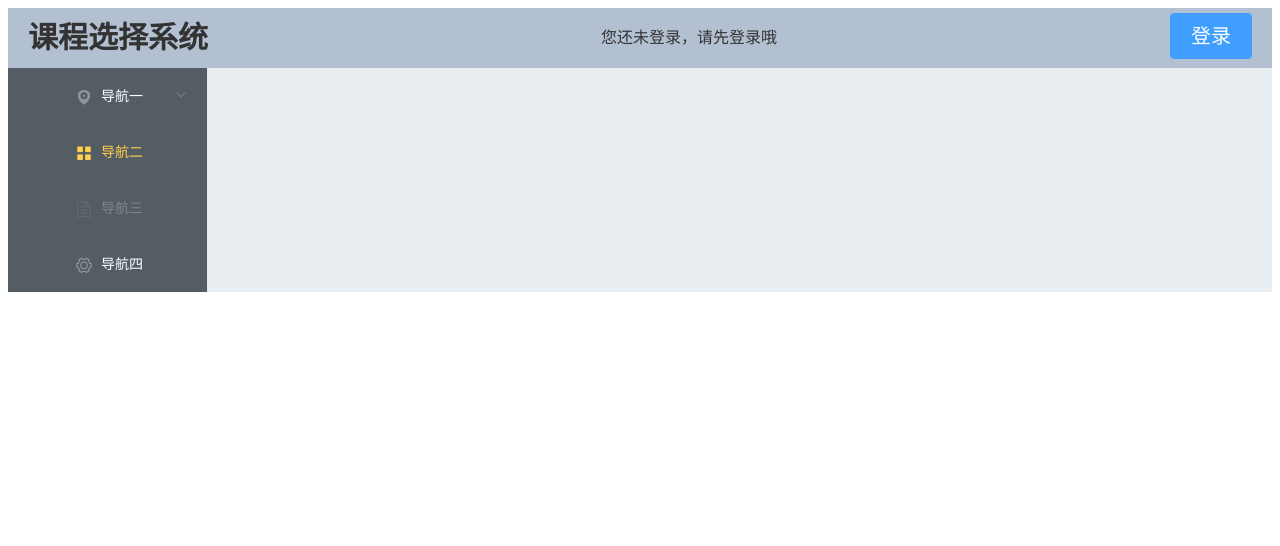
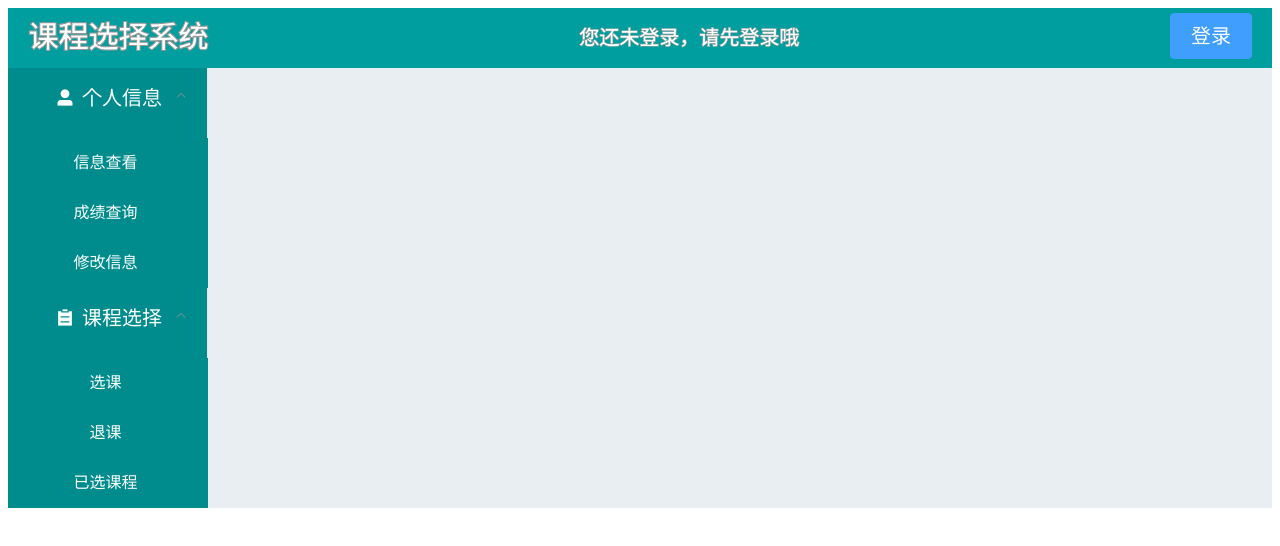
Before and after one commit to zeroRains/CourseSelection-HBase, a Vue app in the folder FrontEnd/frontend/: page /home in a window 1280 px wide. Shown: the top 546 px of the page. Built offline with nearby package versions, Linux system fonts and the light colour scheme.

Commit message:
添加了基本功能页面，完成路由配置

```diff
--- a/FrontEnd/frontend/public/index.html
+++ b/FrontEnd/frontend/public/index.html
@@ -5,7 +5,7 @@
     <meta http-equiv="X-UA-Compatible" content="IE=edge">
     <meta name="viewport" content="width=device-width,initial-scale=1.0">
     <link rel="icon" href="<%= BASE_URL %>favicon.ico">
-    <title><%= htmlWebpackPlugin.options.title %></title>
+    <title>课程选择系统</title>
   </head>
   <body>
     <noscript>
--- a/FrontEnd/frontend/src/components/Aside.vue
+++ b/FrontEnd/frontend/src/components/Aside.vue
@@ -2,35 +2,48 @@
   <div class="Aside">
     <el-col>
       <el-menu
-        default-active="2"
+        style="font-size: 30px"
         class="el-menu-vertical-demo"
         @open="handleOpen"
         @close="handleClose"
-        background-color="#545c64"
+        background-color="#008C8C"
         text-color="#fff"
         active-text-color="#ffd04b"
+        default-openeds="[1,2]"
+        router
       >
         <el-submenu index="1">
           <template slot="title">
-            <i class="el-icon-location"></i>
-            <span>导航一</span>
+            <i
+              class="el-icon-user-solid"
+              style="font-size: 20px; color: #fff"
+            ></i>
+            <span>个人信息</span>
           </template>
           <el-menu-item-group>
-            <template slot="title">分组一</template>
-            <el-menu-item index="1-1">选项1</el-menu-item>
-            <el-menu-item index="1-2">选项2</el-menu-item>
+            <el-menu-item index="/person/info">信息查看</el-menu-item>
+            <el-menu-item index="/person/score">成绩查询</el-menu-item>
+            <el-menu-item index="/person/change">修改信息</el-menu-item>
           </el-menu-item-group>
-          <el-menu-item-group title="分组2">
-            <el-menu-item index="1-3">选项3</el-menu-item>
+        </el-submenu>
+        <el-submenu index="2">
+          <template slot="title">
+            <i class="el-icon-s-order" style="font-size: 20px; color: #fff"></i>
+            <span>课程选择</span>
+          </template>
+          <el-menu-item-group>
+            <el-menu-item index="/course/choose">选课</el-menu-item>
+            <el-menu-item index="/course/close">退课</el-menu-item>
+            <el-menu-item index="/course/check">已选课程</el-menu-item>
           </el-menu-item-group>
-          <el-submenu index="1-4">
-            <template slot="title">选项4</template>
-            <el-menu-item index="1-4-1">选项1</el-menu-item>
-          </el-submenu>
         </el-submenu>
-        <el-menu-item index="2">
+        <!-- <el-menu-item index="2">
           <i class="el-icon-menu"></i>
-          <span slot="title">导航二</span>
+          <span slot="title">课程选择</span>
+        </el-menu-item> -->
+        <!-- <el-menu-item index="2">
+          <i class="el-icon-menu"></i>
+          <span slot="title">课程选择</span>
         </el-menu-item>
         <el-menu-item index="3" disabled>
           <i class="el-icon-document"></i>
@@ -39,7 +52,7 @@
         <el-menu-item index="4">
           <i class="el-icon-setting"></i>
           <span slot="title">导航四</span>
-        </el-menu-item>
+        </el-menu-item> -->
       </el-menu>
     </el-col>
   </div>
@@ -62,6 +75,8 @@ export default {
 
 
 <style lang="sass">
-.el-menu
-    font-size: 30px
+.el-submenu__title
+  font-size: 20px
+.el-menu-item
+  font-size: 16px
 </style>
--- a/FrontEnd/frontend/src/components/Nav.vue
+++ b/FrontEnd/frontend/src/components/Nav.vue
@@ -52,5 +52,13 @@ export default {
 .name {
   font-size: 30px;
   font-weight: bold;
+  color: #fff;
+  -webkit-text-stroke: 1px #969696;
+}
+.status {
+  font-size: 20px;
+  font-weight: bold;
+  color: #fff;
+  -webkit-text-stroke: 0.5px #969696;
 }
 </style>
--- a/FrontEnd/frontend/src/router/index.js
+++ b/FrontEnd/frontend/src/router/index.js
@@ -22,9 +22,43 @@ const routes = [
     component:()=>import("../views/Home/Home.vue"),
     children:[
       {
-        path:'/choose',
-        name:'Choose',
-        component:()=>import("../views/Home/Choose.vue")
+        path:'/person',
+        name:'person',
+        component:()=>import("../views/Home/Person/Info.vue"),
+      },{
+        path: '/person/change',
+        name: 'change',
+        component: () => import('../views/Home/Person/Change.vue')
+      },
+      {
+        path: '/person/info',
+        name: 'info',
+        component: () => import('../views/Home/Person/Info.vue')
+      },
+      {
+        path: '/person/score',
+        name: 'score',
+        component: () => import('../views/Home/Person/Score.vue')
+      },
+      {
+        path:'/course',
+        name:'course',
+        component:()=>import("../views/Home/Course/Choose.vue"),
+      },
+      {
+        path: '/course/choose',
+        name: 'choose',
+        component: () => import('../views/Home/Course/Choose.vue')
+      },
+      {
+        path: '/course/check',
+        name: 'check',
+        component: () => import('../views/Home/Course/Check.vue')
+      },
+      {
+        path: '/course/close',
+        name: 'close',
+        component: () => import('../views/Home/Course/Close.vue')
       },
     ]
   }
--- /dev/null
+++ b/FrontEnd/frontend/src/views/Home/Course/Check.vue
@@ -0,0 +1,10 @@
+<template>
+  <div class="Check">这里是选课情况界面</div>
+</template>
+
+<script>
+export default {
+  name: "Check",
+  setup() {},
+};
+</script>
--- /dev/null
+++ b/FrontEnd/frontend/src/views/Home/Course/Close.vue
@@ -0,0 +1,12 @@
+<template>
+  <div class="Close">
+    <h1>这是退课界面</h1>
+  </div>
+</template>
+
+<script>
+export default {
+  name: "Close",
+  setup() {},
+};
+</script>
--- a/FrontEnd/frontend/src/views/Home/Home.vue
+++ b/FrontEnd/frontend/src/views/Home/Home.vue
@@ -27,7 +27,7 @@ export default {
 <style lang="scss">
 .el-header,
 .el-footer {
-  background-color: #b3c0d1;
+  background-color: #009e9e;
   color: #333;
   text-align: center;
   line-height: 60px;
--- /dev/null
+++ b/FrontEnd/frontend/src/views/Home/Person/Change.vue
@@ -0,0 +1,10 @@
+<template>
+  <div class="Change">这里是信息修改界面</div>
+</template>
+
+<script>
+export default {
+  name: "Change",
+  setup() {},
+};
+</script>
--- /dev/null
+++ b/FrontEnd/frontend/src/views/Home/Person/Info.vue
@@ -0,0 +1,10 @@
+<template>
+  <div class="Info">这里是个人信息界面</div>
+</template>
+
+<script>
+export default {
+  name: "Info",
+  setup() {},
+};
+</script>
--- /dev/null
+++ b/FrontEnd/frontend/src/views/Home/Person/Score.vue
@@ -0,0 +1,10 @@
+<template>
+  <div class="Score">这里是个人成绩界面</div>
+</template>
+
+<script>
+export default {
+  name: "Score",
+  setup() {},
+};
+</script>
```
Also changed, not shown: FrontEnd/frontend/src/views/Home/Course/Choose.vue (renamed from FrontEnd/frontend/src/views/Home/Choose.vue), 1 other file (tests, documents, lock files or other folders).
